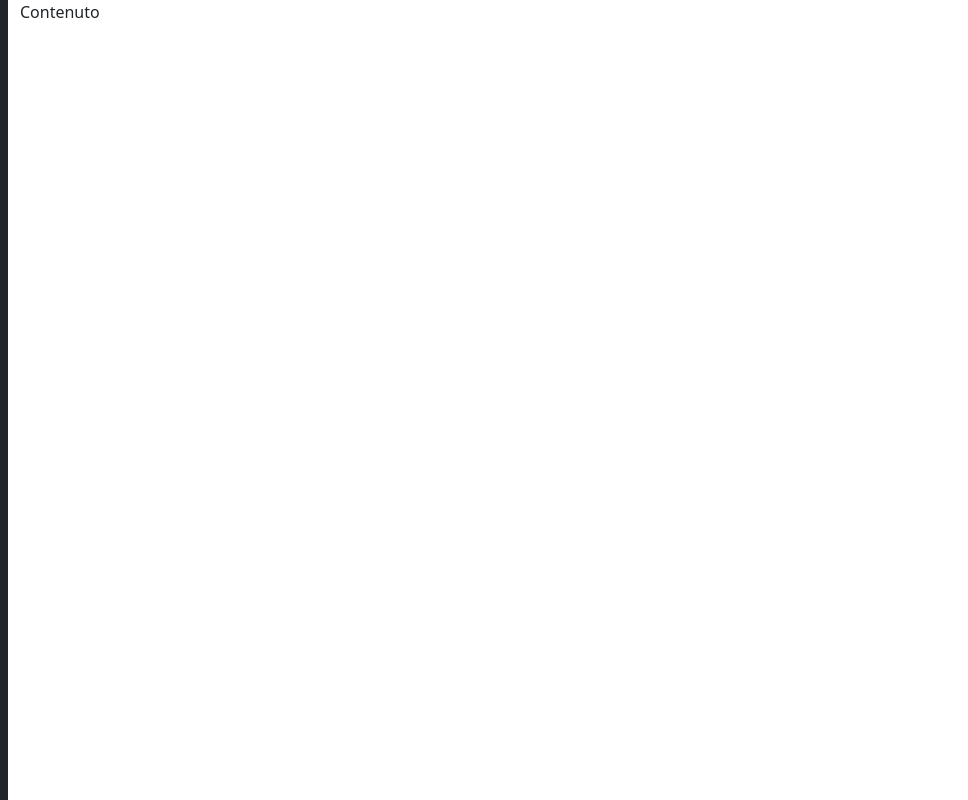
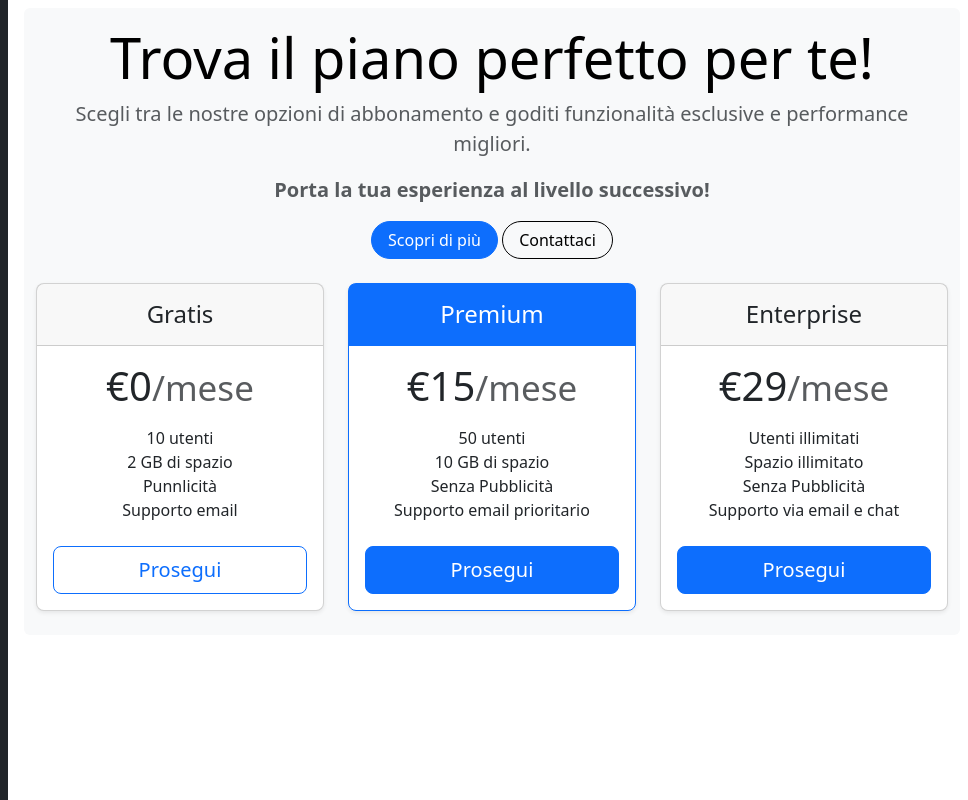
Before and after one commit to aniellonigrocogliano/html-css-bootstrap-dashboard, a plain HTML site: page sponsorizations.html in a window 1280 px wide. Shown: the full height of the page, 312-1280 px from the left. Drawn offline with nearby package versions, Linux system fonts and the light colour scheme.

Commit message:
add:page sponsoritation

```diff
--- a/sponsorizations.html
+++ b/sponsorizations.html
@@ -12,6 +12,7 @@
         integrity="sha384-QWTKZyjpPEjISv5WaRU9OFeRpok6YctnYmDr5pNlyT2bRjXh0JMhjY6hW+ALEwIH" crossorigin="anonymous">
     <link rel="stylesheet" href="https://cdn.jsdelivr.net/npm/bootstrap-icons@1.11.3/font/bootstrap-icons.min.css">
 </head>
+
 <body>
     <header>
         <!-- nav -->
@@ -23,16 +24,9 @@
                 <!-- /brand -->
 
                 <!-- Hamburger button -->
-          <button
-            class="navbar-toggler"
-            type="button"
-            data-bs-toggle="collapse"
-            data-bs-target="#navbarSupportedContent"
-            aria-controls="navbarSupportedContent"
-            aria-expanded="false"
-            aria-label="Toggle navigation"
-
-          ><i class="bi bi-list"></i></button>
+                <button class="navbar-toggler" type="button" data-bs-toggle="collapse"
+                    data-bs-target="#navbarSupportedContent" aria-controls="navbarSupportedContent"
+                    aria-expanded="false" aria-label="Toggle navigation"><i class="bi bi-list"></i></button>
                 <!-- /Hamburger button -->
             </div>
             <!-- /Container -->
@@ -42,14 +36,8 @@
     <div class="container-fluid">
         <div class="row vh-100">
             <!-- Sidebar -->
-        <div
-          class="sidebar col-md-4 col-lg-3 collapse d-md-block bg-dark mh-100 "
-          id="navbarSupportedContent"
-        >
-          <a
-            href="/"
-            class="d-flex align-items-center mb-3 mb-md-0 me-md-auto  text-white text-decoration-none"
-          >
+            <div class="sidebar col-md-4 col-lg-3 collapse d-md-block bg-dark mh-100 " id="navbarSupportedContent">
+                <a href="/" class="d-flex align-items-center mb-3 mb-md-0 me-md-auto  text-white text-decoration-none">
                     <svg class="bi pe-none me-2" width="40" height="32">
                         <use xlink:href="#bootstrap"></use>
                     </svg>
@@ -100,33 +88,98 @@
                 </ul>
                 <hr />
                 <div class="dropdown">
-            <a
-              href="#"
-              class="d-flex align-items-center text-white text-decoration-none dropdown-toggle"
-              data-bs-toggle="dropdown"
-              aria-expanded="false"
-            >
-              <img
-                src="https://github.com/mdo.png"
-                alt=""
-                width="32"
-                height="32"
-                class="rounded-circle me-2"
-              />
+                    <a href="#" class="d-flex align-items-center text-white text-decoration-none dropdown-toggle"
+                        data-bs-toggle="dropdown" aria-expanded="false">
+                        <img src="https://github.com/mdo.png" alt="" width="32" height="32"
+                            class="rounded-circle me-2" />
                         <strong>Mario Rossi</strong>
                     </a>
-            <ul class="dropdown-menu dropdown-menu-dark text-bg-dark border-white border-1 border-opacity-10 text-small shadow w-100">
+                    <ul
+                        class="dropdown-menu dropdown-menu-dark text-bg-dark border-white border-1 border-opacity-10 text-small shadow w-100">
                         <li><a class="dropdown-item" href="#">Impostazioni</a></li>
                         <li><a class="dropdown-item" href="#">Profilo</a></li>
-                <li><hr class="dropdown-divider border-white border-1 border-opacity-10" /></li>
+                        <li>
+                            <hr class="dropdown-divider border-white border-1 border-opacity-10" />
+                        </li>
                         <li><a class="dropdown-item" href="#">Esci</a></li>
                     </ul>
                 </div>
             </div>
             <!-- nav -->
             <!-- Main -->
+
+
             <main class="col-md-8 col-lg-9">
-          Contenuto
+                <div class="container mx-1 my-2 text-bg-light rounded">
+                    <div class="pricing-header p-3 pb-md-4 mx-auto text-center">
+                        <h1 class="display-4 fw-normal text-body-emphasis">Trova il piano perfetto per te!</h1>
+                        <p class="fs-5 text-body-secondary">Scegli tra le nostre opzioni di abbonamento e goditi
+                            funzionalità
+                            esclusive e performance migliori.</p>
+                        <p class="fs-5 text-body-secondary fw-bold">Porta la tua esperienza al livello successivo!</p>
+                        <div><button class="btn btn-primary rounded-pill px-3" type="button">Scopri di più</button>
+                            <button class="btn btn-light rounded-pill border-black px-3"
+                                type="button">Contattaci</button></div>
+                    </div>
+                    <!-- prince -->
+                    <div class="row row-cols-1 row-cols-md-3 mb-3 text-center">
+                        <div class="col">
+                            <div class="card mb-4 rounded-3 shadow-sm">
+                                <div class="card-header py-3">
+                                    <h4 class="my-0 fw-normal">Gratis</h4>
+                                </div>
+                                <div class="card-body">
+                                    <h1 class="card-title pricing-card-title">€0<small
+                                            class="text-body-secondary fw-light">/mese</small></h1>
+                                    <ul class="list-unstyled mt-3 mb-4">
+                                        <li>10 utenti</li>
+                                        <li>2 GB di spazio</li>
+                                        <li>Punnlicità</li>
+                                        <li>Supporto email</li>
+                                    </ul>
+                                    <button type="button" class="w-100 btn btn-lg btn-outline-primary">Prosegui</button>
+                                </div>
+                            </div>
+                        </div>
+                        <div class="col">
+                            <div class="card mb-4 rounded-3 shadow-sm border-primary">
+                                <div class="card-header py-3 text-bg-primary border-primary">
+                                    <h4 class="my-0 fw-normal">Premium</h4>
+                                </div>
+                                <div class="card-body">
+                                    <h1 class="card-title pricing-card-title">€15<small
+                                            class="text-body-secondary fw-light">/mese</small></h1>
+                                    <ul class="list-unstyled mt-3 mb-4">
+                                        <li>50 utenti</li>
+                                        <li>10 GB di spazio</li>
+                                        <li> Senza Pubblicità</li>
+                                        <li>Supporto email prioritario</li>
+                                    </ul>
+                                    <button type="button" class="w-100 btn btn-lg btn-primary">Prosegui</button>
+                                </div>
+                            </div>
+                        </div>
+                        <div class="col">
+                            <div class="card mb-4 rounded-3 shadow-sm">
+                                <div class="card-header py-3">
+                                    <h4 class="my-0 fw-normal">Enterprise</h4>
+                                </div>
+                                <div class="card-body">
+                                    <h1 class="card-title pricing-card-title">€29<small
+                                            class="text-body-secondary fw-light ">/mese</small></h1>
+                                    <ul class="list-unstyled mt-3 mb-4">
+                                        <li>Utenti illimitati</li>
+                                        <li>Spazio illimitato</li>
+                                        <li> Senza Pubblicità</li>
+                                        <li>Supporto via email e chat</li>
+                                    </ul>
+                                    <button type="button" class="w-100 btn btn-lg btn-primary">Prosegui</button>
+                                </div>
+                            </div>
+                        </div>
+
+                    </div>
+                </div>
             </main>
             <!-- /Main -->
         </div>
```
Lines whose indentation alone changed are shown as unchanged.
